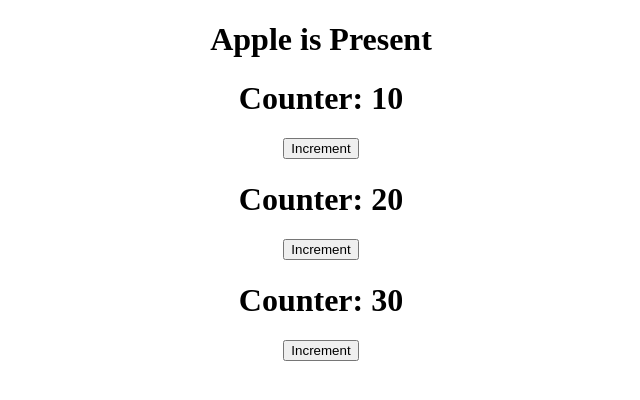
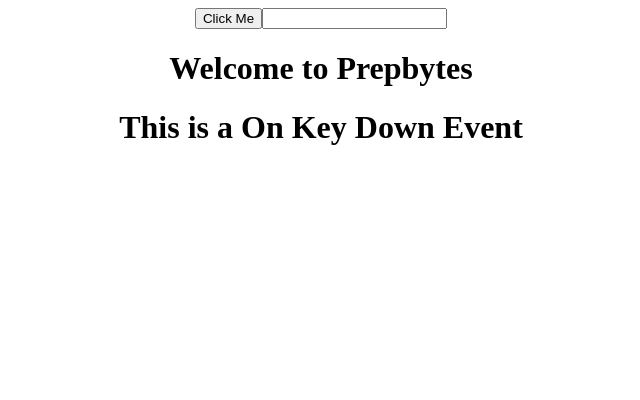
Before and after one commit to PrashantGuptaa/React-practice, a React (Create React App) app: page / in a window 1280 px wide. Shown: the top 400 px of the page, without its empty margins (319-959 px from the left). Built offline with nearby package versions, Linux system fonts and the light colour scheme.

Commit message:
Event handling

```diff
--- a/src/App.js
+++ b/src/App.js
@@ -4,6 +4,7 @@
 import ReactProps from "./components/day3/reactProps";
 import { useState } from 'react';
 import ConditionalRendering from "./components/day3/conditionalRendering";
+import EventHandling from "./components/day4/eventHandling";
 
 function App() {
 
@@ -36,27 +37,7 @@
 
   return (
     <div className="App">
-      {/* {fruits.map((fruitObj) => (
-        <ReactProps name={fruitObj.name} id = {fruitObj.id}/>
-      ))} */}
-
-      {/* <div
-        style={{
-          display: "flex",
-          justifyContent: "space-evenly",
-          flexWrap: "wrap",
-        }}
-      >
-        {fruits.map((fruitObj) => {
-          const { name, description, season } = fruitObj;
-          return <Card name={name} description={description} season={season} />;
-        })}
-      </div> */}
-      <ConditionalRendering />
-
-      {counters.map((counter, i) => (
-        <CounterComp value={counter} handleClick={handleClick} index={i} />
-      ))}
+    <EventHandling />
     </div>
   );
 }
--- a/src/components/day3/conditionalRendering.jsx
+++ b/src/components/day3/conditionalRendering.jsx
@@ -12,6 +12,3 @@
 };
 
 export default ConditionalRendering;
-
-
-// arr.length == 0 ? <Loader /> : <Card arr={arr} />
--- /dev/null
+++ b/src/components/day4/eventHandling.jsx
@@ -0,0 +1,35 @@
+import { useState, useEffect } from "react";
+
+const EventHandling = () => {
+  const [inputVal, setInputVal] = useState("");
+
+  useEffect(() => {
+    document.addEventListener('keydown', handleKeyDown);
+  }, [])
+
+  const handleKeyDown = (e) => console.log("=== On key down ===", e.keyCode)
+
+  const handleClick = () => {
+    console.log("Clicked");
+  };
+
+  const handleChange = (e) => {
+    setInputVal(e.target.value);
+  };
+  return (
+    <div>
+      <button onClick={handleClick}>Click Me</button>
+      <input value={inputVal} onChange={handleChange} />
+      <h1
+        onMouseOver={() =>
+          console.log("=================== Mouse Hovered ===================")
+        }
+      >
+        Welcome to Prepbytes
+      </h1>
+      <h1  >This is a On Key Down Event</h1>
+    </div>
+  );
+};
+
+export default EventHandling;
```
